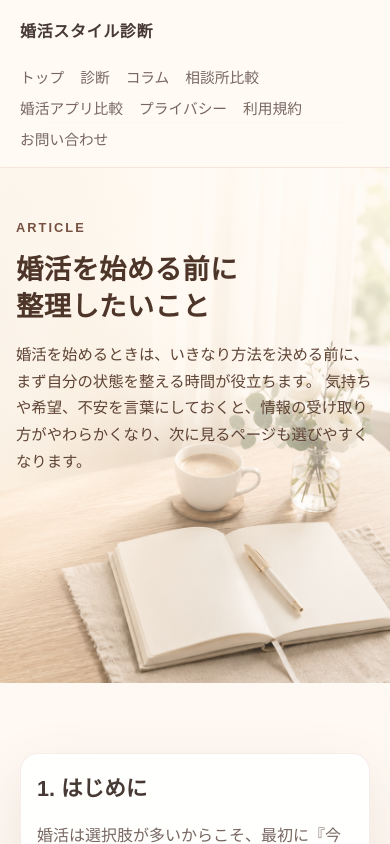
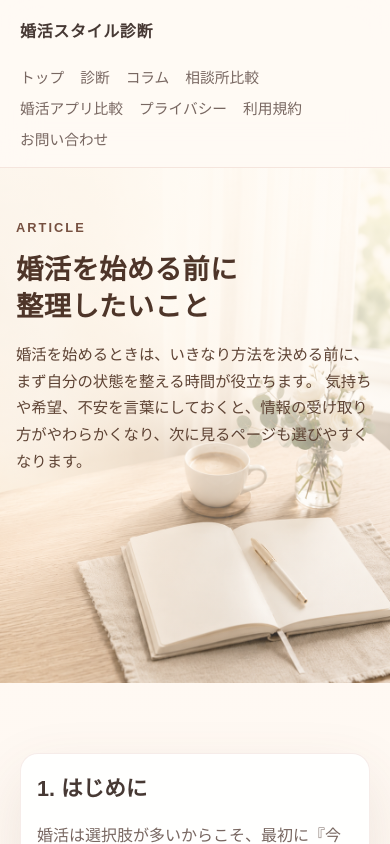
Before and after one commit to kenichis1971-cloud/konkatsu-diagnosis-site, a Next.js app: page /articles/before-start in a window 390 px wide. Shown: the top 844 px of the page. Built offline with nearby package versions, Linux system fonts and the light colour scheme.

Commit message:
Refine before-start hero framing to reduce zoom pressure

```diff
--- a/app/globals.css
+++ b/app/globals.css
@@ -881,8 +881,8 @@ p {
   width: 100%;
   height: 100%;
   object-fit: cover;
-  object-position: right 46%;
-  transform: scale(1.06);
+  object-position: 78% center;
+  transform: scale(1.02);
   transform-origin: right center;
 }
 
@@ -958,8 +958,8 @@ p {
   }
 
   .before-start-hero__image {
-    object-position: right center;
-    transform: scale(1.08);
+    object-position: 76% center;
+    transform: scale(1.03);
   }
 
   .before-start-hero__overlay {
```
